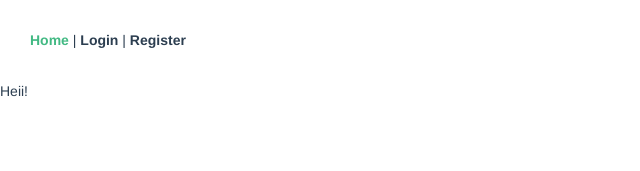
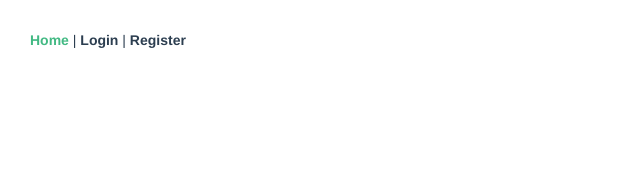
Before and after one commit to SambaGod/MySambaDiary, a Vue app in the folder sambaproject/: page /#/ in a window 1280 px wide. Shown: the top 171 px of the page, without its empty margins (0-640 px from the left). Built offline with nearby package versions, Linux system fonts and the light colour scheme.

Commit message:
nested routes

```diff
--- a/sambaproject/src/App.vue
+++ b/sambaproject/src/App.vue
@@ -1,11 +1,6 @@
 <template>
   <div id="app">
-    <div id="nav">
-      <router-link to="/">Home</router-link> |
-      <router-link to="/login">Login</router-link> |
-      <router-link to="/register">Register</router-link>
-    </div>
-    <router-view/>
+    <router-view></router-view>
   </div>
 </template>
 
--- a/sambaproject/src/router.js
+++ b/sambaproject/src/router.js
@@ -1,5 +1,6 @@
 import Vue from 'vue'
 import Router from 'vue-router'
+import App from './App.vue'
 import Home from './views/Home.vue'
 import Login from './views/Login.vue'
 import Register from './views/Register.vue'
@@ -14,18 +15,17 @@ export default new Router({
   routes: [
     {
       path: '/',
-      name: 'home',
-      component: Home
-    },
-    {
-      path: "/login",
-      name: "Login",
-      component: Login
-    },
-    {
-      path: "/register",
-      name: "Register",
-      component: Register
+      component: Home,
+      children: [
+        {
+          path: "login",
+          component: Login
+        },
+        {
+          path: "register",
+          component: Register
+        }
+      ]
     },
     {
       path: "/dashboard",
--- a/sambaproject/src/views/Home.vue
+++ b/sambaproject/src/views/Home.vue
@@ -1,3 +1,10 @@
 <template>
-<div>Heii!</div>
+<div>
+    <div id="nav">
+      <router-link to="/">Home</router-link> |
+      <router-link to="/login">Login</router-link> |
+      <router-link to="/register">Register</router-link>
+    </div>
+<router-view></router-view>
+</div>
 </template>
```
